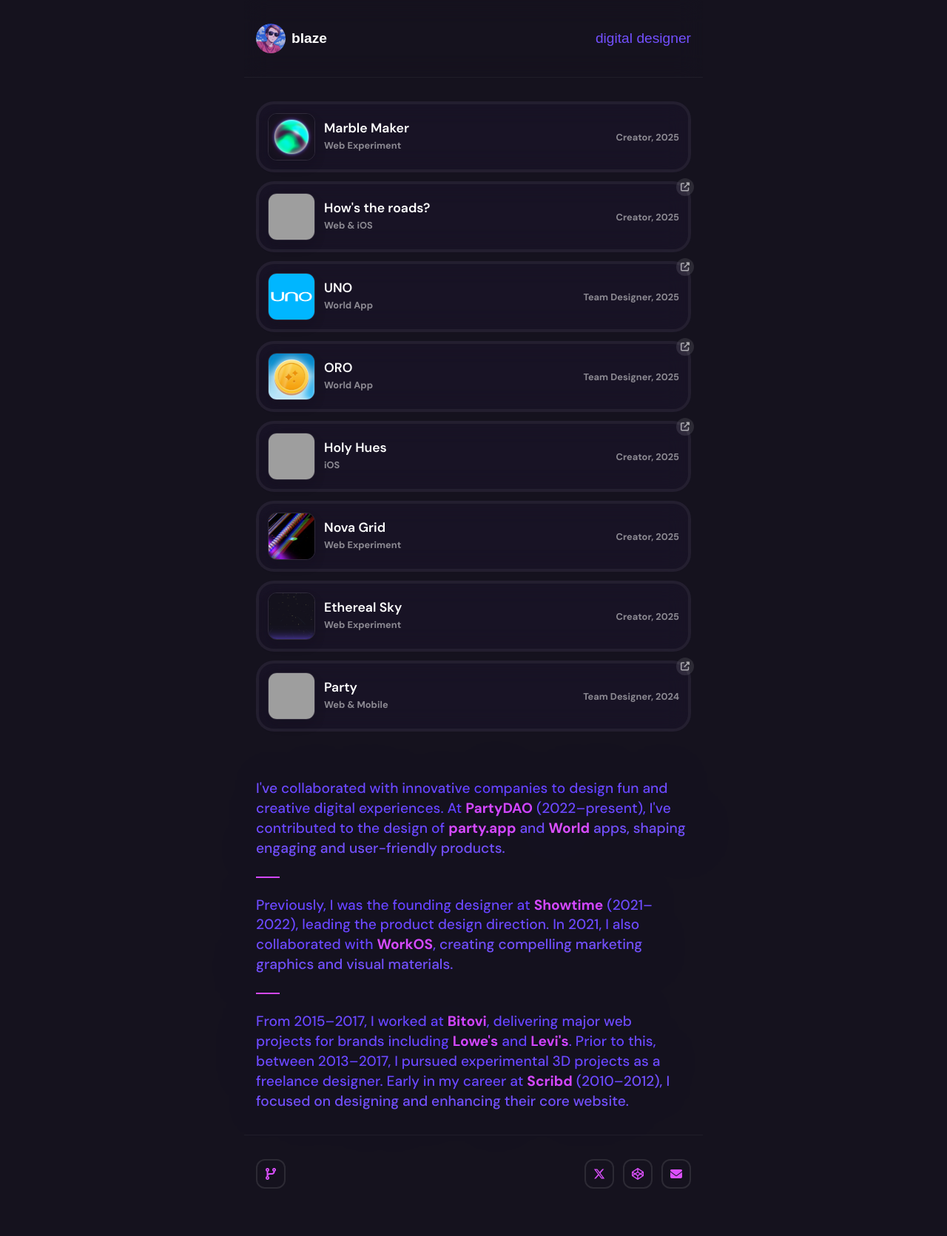
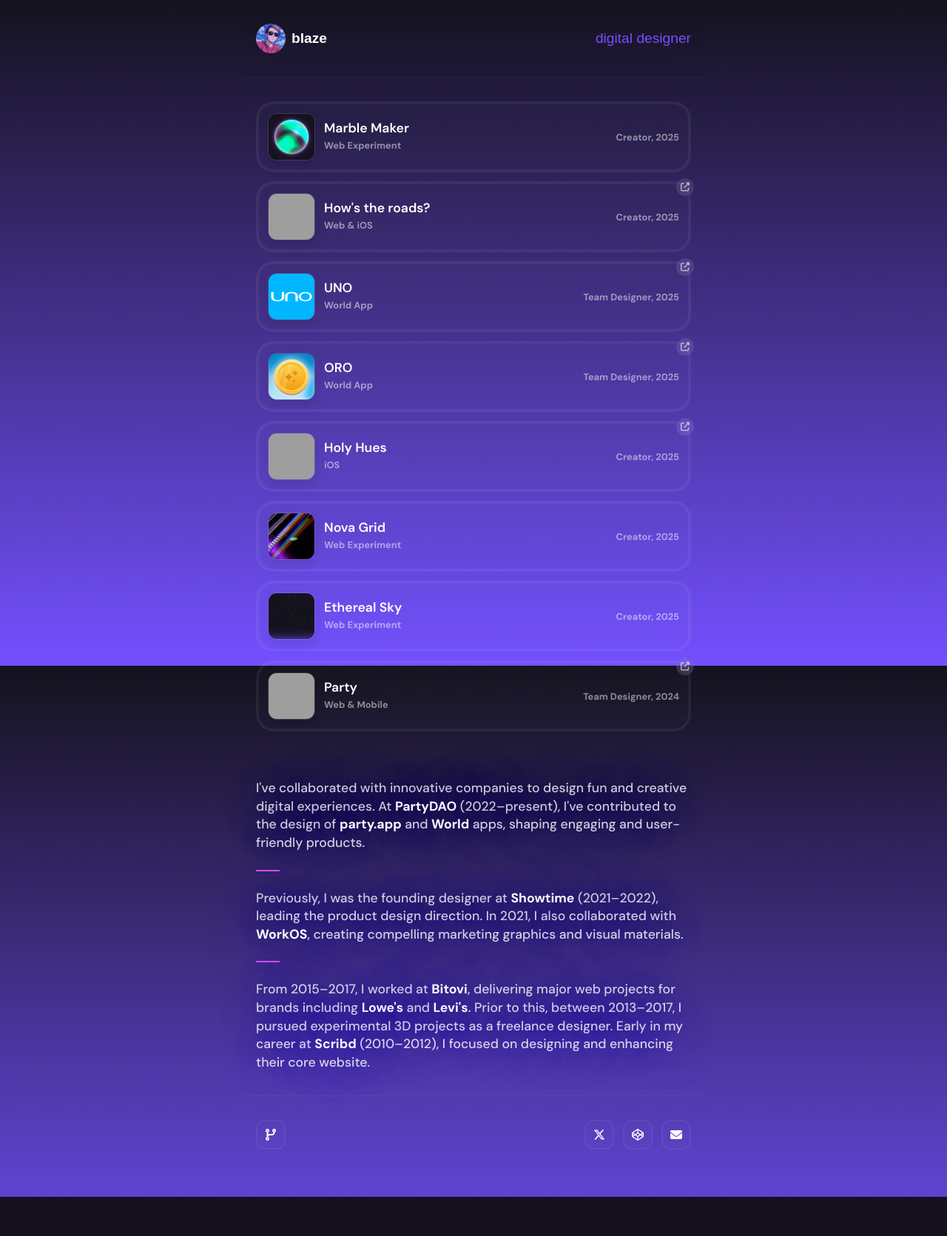
Before and after one commit to 0xblz/blaze-web, a Jekyll site: the page built from index.html, in a window 1280 px wide. Shown: the whole page at 74% size. Built offline with Jekyll 4.4.1, drawn with Linux system fonts in a browser that asks for light colours; nearby versions of some CDN libraries; some web fonts are replaced; after the commit the page ends 1618 px from its top, so only the background shows below that; grey boxes are pictures that could not be loaded.

Commit message:
brighten

```diff
--- a/_sass/_components.scss
+++ b/_sass/_components.scss
@@ -5,9 +5,7 @@
     justify-content: space-between;
     flex-wrap: wrap;
     border: 4px solid rgba(255, 255, 255, 0.05);
-    background-color: rgba(115, 80, 255, 0.03);
-    -webkit-backdrop-filter: blur(1rem);
-    backdrop-filter: blur(1rem);
+    background-color: rgba(255, 255, 255, 0.01);
     z-index: 99;
     width: 100%;
     gap: 0.75rem;
@@ -20,7 +18,7 @@
     &:active {
         color: white;
         transform: scale(1.02);
-        border-color: var(--primary-color);
+        border-color: white;
 
         figure {
             background-color: rgba(255, 255, 255, 0.1);
@@ -28,8 +26,8 @@
         }
 
         .external-link {
-            background-color: var(--primary-color);
-            color: white;
+            background-color: white;
+            color: var(--primary-color);
         }
     }
 
@@ -149,13 +147,14 @@
     width: 2.5rem;
     height: 2.5rem;
     border-radius: 0.75rem;
-    border: 2px solid rgba(255, 255, 255, 0.1);
-    color: var(--secondary-color);
+    background-color: rgba(255, 255, 255, 0.01);
+    border: 2px solid rgba(255, 255, 255, 0.05);
+    color: white;
     i {
         font-size: 1rem;
     }
     &:hover {
-        border-color: var(--secondary-color);
+        border-color: white;
         color: white;
     }
 }
--- a/_sass/_layout.scss
+++ b/_sass/_layout.scss
@@ -1,6 +1,10 @@
 // Body and main layout
+html {
+    background: var(--tertiary-color);
+}
 body {
-    background-color: var(--tertiary-color);
+    background: linear-gradient(to bottom, var(--tertiary-color), var(--primary-color));
+    background-attachment: fixed;
 }
 
 main {
--- a/_sass/_typography.scss
+++ b/_sass/_typography.scss
@@ -27,12 +27,12 @@
 
 h4 {
     text-shadow: 0 0 6rem var(--primary-color);
-    color: var(--primary-color);
-    font-size: 1.2rem;
+    color: rgba(255, 255, 255, 0.8);
+    font-size: 1.1rem;
     font-weight: 500;
     line-height: 1.4em;
     a {
-        color: var(--secondary-color);
+        color: white;
         &:hover,
         &:focus,
         &:active {
```
Also changed, not shown: 3 other files.
